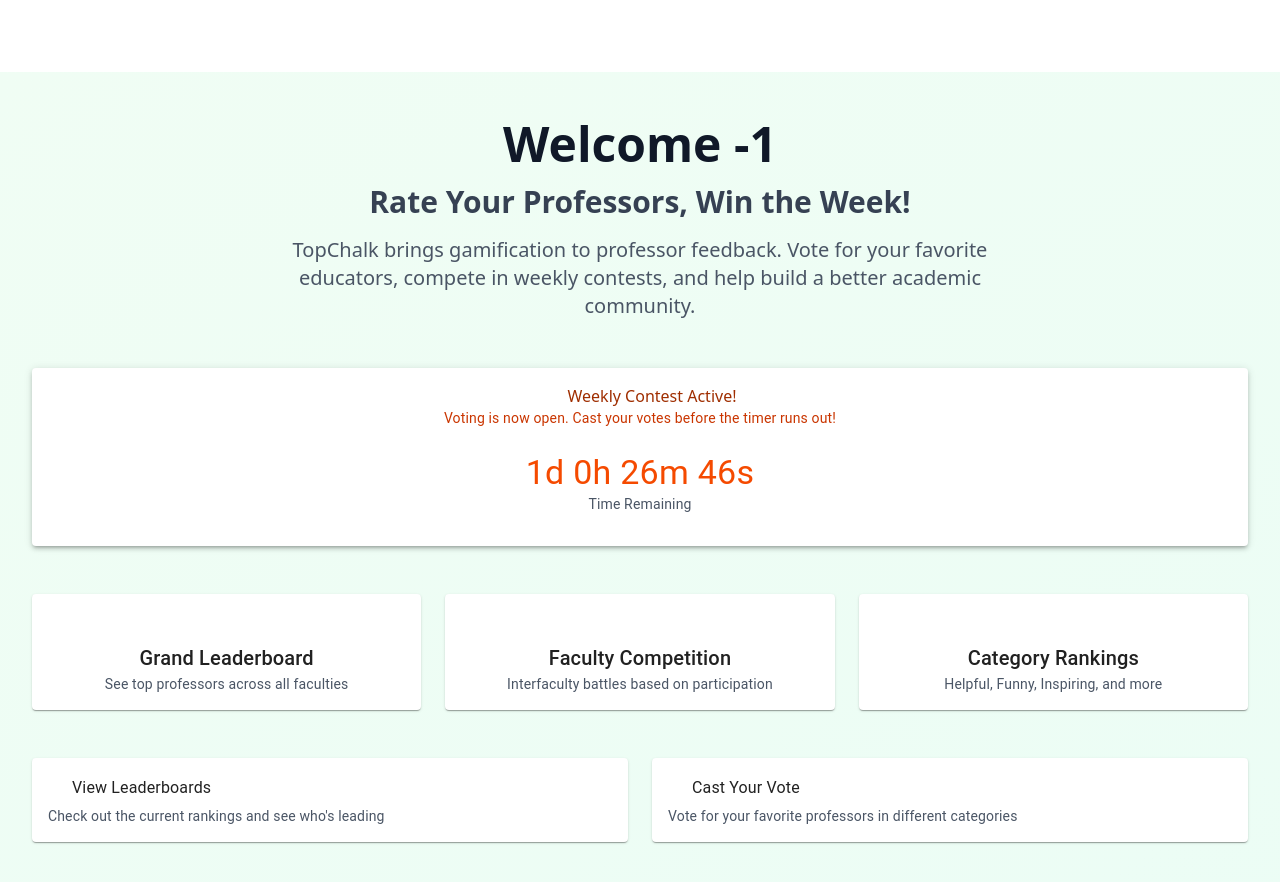
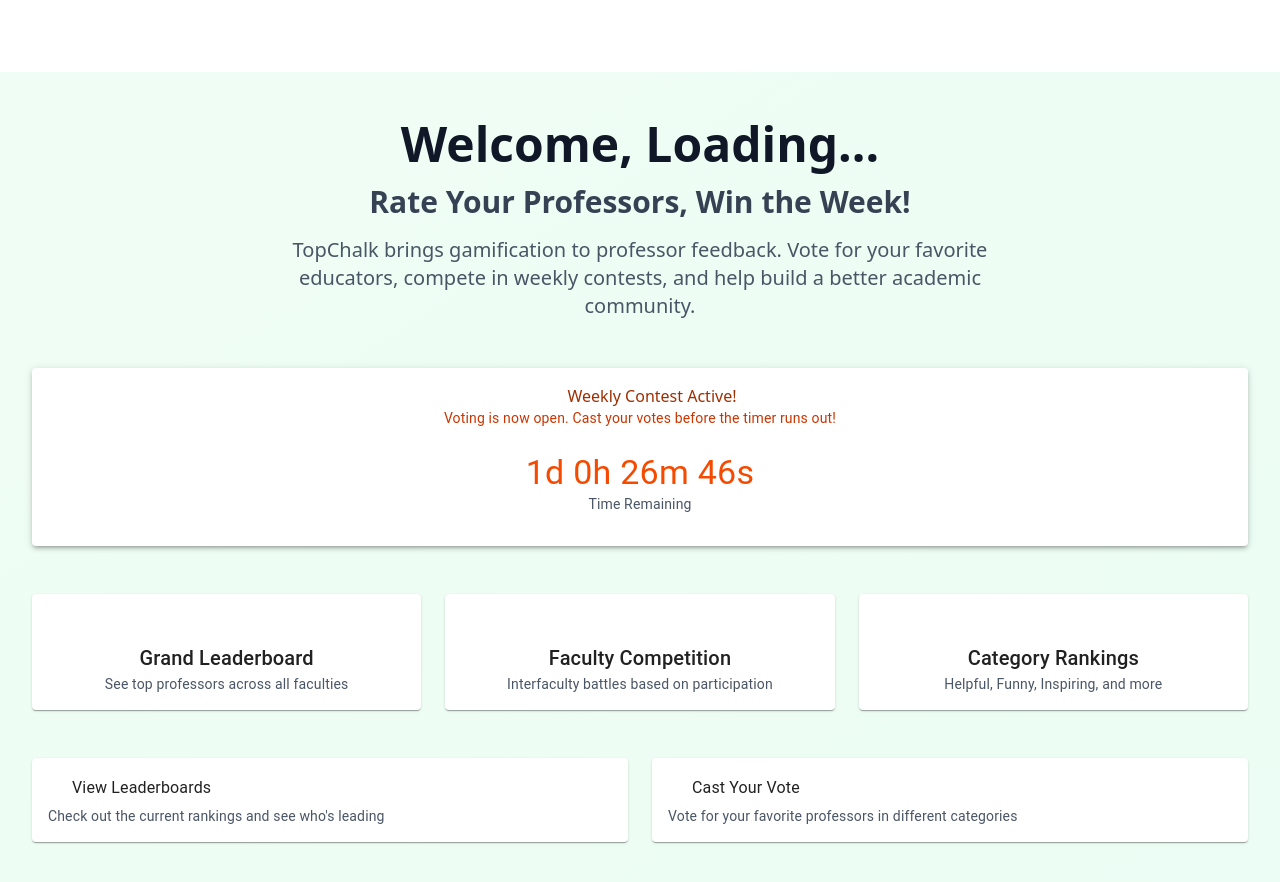
Before and after one commit to weijie-wang227/Top-Chalk, a React (Vite) app in the folder frontend/vite/: page /home in a window 1280 px wide. Shown: the top 882 px of the page. Built offline with nearby package versions, Linux system fonts and the light colour scheme; no server answers; some icons are missing.

Commit message:
added username on home page

```diff
--- a/frontend/vite/src/pages/Home.tsx
+++ b/frontend/vite/src/pages/Home.tsx
@@ -12,13 +12,14 @@
 import HowToVoteIcon from '@mui/icons-material/HowToVote';
 
 interface Data {
-  id : number;
+  userId : number;
   mode : string;
+  username : string;
 }
 
 const Home = () => {
   const navigate = useNavigate();
-  const [info, setInfo] = useState<Data>({ id: -1, mode: "" });
+  const [info, setInfo] = useState<Data>({ userId: -1, mode: "", username: "Loading..." });
   const [isAuthenticated, setIsAuthenticated] = useState(true);
   const [contestStatus, setContestStatus] = useState({ active: true, timeLeft: '' });
 
@@ -30,9 +31,9 @@
           credentials: "include",
         });
         const data = await res.json();
+        if (!res.ok) throw new Error("Not authenticated");
         setIsAuthenticated(res.ok);
         setInfo(data);
-        if (!res.ok) throw new Error("Not authenticated");
       } catch (err) {
         console.error("Auth check failed:", err);
       }
@@ -106,7 +107,7 @@
       <div className="max-w-7xl mx-auto px-4 sm:px-6 lg:px-8 py-12">
 
         <div className="text-center mb-12">
-          <h1 className="text-5xl font-bold text-gray-900 mb-4">Welcome {isAuthenticated && info.id} </h1>
+          <h1 className="text-5xl font-bold text-gray-900 mb-4">Welcome, {isAuthenticated && info.username} </h1>
           <h2 className="text-3xl font-bold text-gray-700 mb-4">
             Rate Your Professors, Win the Week!
           </h2>
@@ -162,7 +163,7 @@
         <div className="grid grid-cols-1 md:grid-cols-2 gap-6">
           <Card
             className="cursor-pointer hover:shadow-lg transition-shadow duration-300 p-4"
-            onClick={() => navigate('/faculties')}
+            onClick={() => navigate('/faculty')}
           >
             <Box className="flex items-center space-x-2 mb-1">
               <EmojiEventsIcon color="warning" />
```
Also changed, not shown: 1 other file (tests, documents, lock files or other folders).
